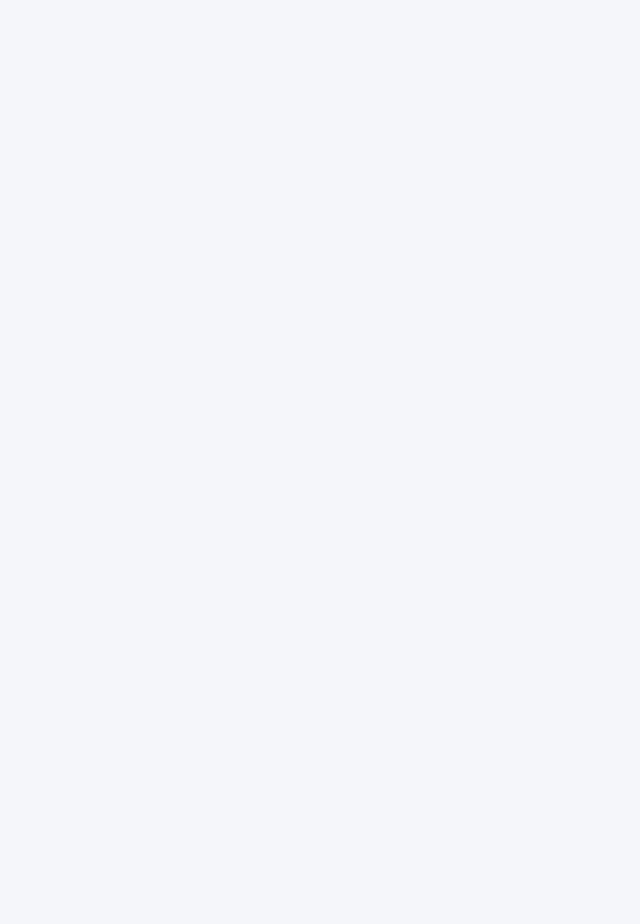
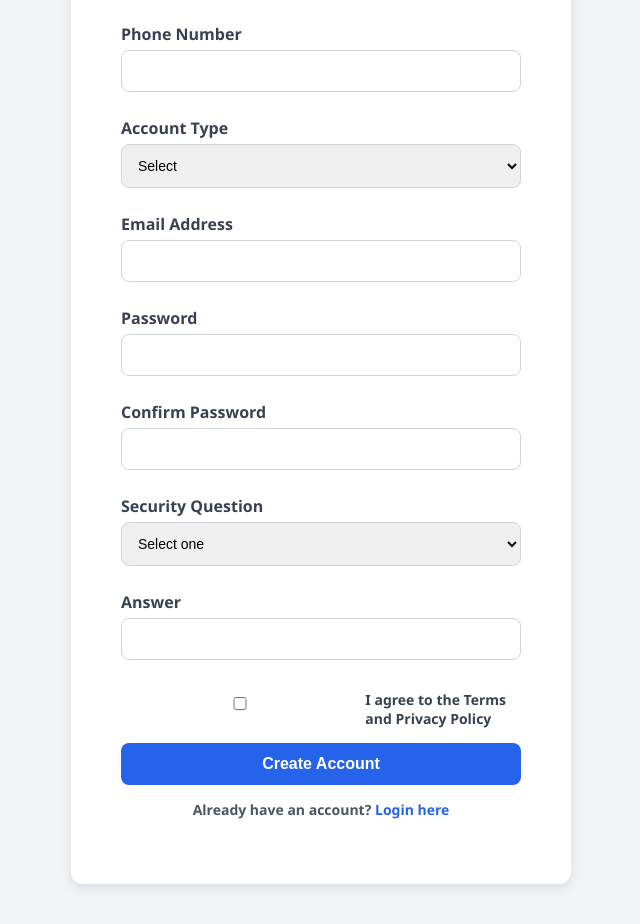
Before and after one commit to EddieASC21/Bank-Desktop, a React (Vite) app in the folder frontend/Bank-Desktop/: page /createAccount in a window 1280 px wide. Before the commit this address had no page. Shown: the part 568-1492 px from the top of the page, without its empty margins (319-959 px from the left). Before the commit the page ends 800 px from the top, so only its background shows below. Built offline with nearby package versions, Linux system fonts and the light colour scheme.

Commit message:
worked on the account creation page and styling it, still need to work on it

```diff
--- a/frontend/Bank-Desktop/src/App.jsx
+++ b/frontend/Bank-Desktop/src/App.jsx
@@ -2,6 +2,7 @@ import React from 'react';
 import { BrowserRouter as Router, Routes, Route } from 'react-router-dom';
 import LandingPage from './LandingPage.jsx';
 import Home from './Home.jsx';
+import CreateAccountPage from './CreateAccountPage.jsx';
 import './styles/App.css'
 
 
@@ -11,6 +12,7 @@ function App() {
       <Routes>
         <Route path="/" element={<LandingPage />} />
         <Route path="/home" element={<Home />} />
+        <Route path="/createAccount" element={<CreateAccountPage />} />
       </Routes>
     </Router>
   );
--- /dev/null
+++ b/frontend/Bank-Desktop/src/CreateAccountPage.jsx
@@ -0,0 +1,78 @@
+import React from 'react';
+import { useNavigate } from 'react-router-dom';
+import './styles/CreateAccount.css';
+
+function CreateAccountPage() {
+    const navigate = useNavigate();
+
+    const handleAccountCreated = (e) => {
+        e.preventDefault(); // prevent form submission reload
+        navigate("/home");
+    };
+
+    return (
+        <div className="create-account-container">
+            <div className="create-account-box">
+                <form onSubmit={handleAccountCreated}>
+                    <h1>Create an Account</h1>
+                    <p>Please fill in the following with your correct information</p>
+
+                    <label>First Name</label>
+                    <input type="text" required />
+
+                    <label>Middle Initial</label>
+                    <input type="text" />
+
+                    <label>Last Name</label>
+                    <input type="text" required />
+
+                    <label>Date of Birth</label>
+                    <input type="date" required />
+
+                    <label>Phone Number</label>
+                    <input type="tel" required />
+
+                    <label>Account Type</label>
+                    <select required>
+                        <option value="">Select</option>
+                        <option value="checking">Checking</option>
+                        <option value="savings">Savings</option>
+                    </select>
+
+                    <label>Email Address</label>
+                    <input type="email" required />
+
+                    <label>Password</label>
+                    <input type="password" required />
+
+                    <label>Confirm Password</label>
+                    <input type="password" required />
+
+                    <label>Security Question</label>
+                    <select required>
+                        <option value="">Select one</option>
+                        <option value="pet">What was your first pet’s name?</option>
+                        <option value="school">What elementary school did you attend?</option>
+                        <option value="maiden">What is your mother's maiden name?</option>
+                    </select>
+
+                    <label>Answer</label>
+                    <input type="text" required />
+
+                    <label className="checkbox">
+                        <input type="checkbox" required />
+                        I agree to the Terms and Privacy Policy
+                    </label>
+
+                    <button type="submit">Create Account</button>
+
+                    <p className="login-redirect">
+                        Already have an account? <a href="/">Login here</a>
+                    </p>
+                </form>
+            </div>
+        </div>
+    );
+}
+
+export default CreateAccountPage;
--- a/frontend/Bank-Desktop/src/LandingPage.jsx
+++ b/frontend/Bank-Desktop/src/LandingPage.jsx
@@ -8,6 +8,11 @@ function LandingPage() {
     const handleLogin = (e) => {
         e.preventDefault();
         navigate("/home");
+    };
+
+    const handleCreateAccount = (e) => {
+        e.preventDefault();
+        navigate("/createAccount");
     };
 
     return (
@@ -22,6 +27,7 @@ function LandingPage() {
                     <input type="password" required />
                     <button type="submit">Login</button>
                 </form>
+                <button onClick={handleCreateAccount}>Create An Account</button>
             </div>
         </div>
     );
--- /dev/null
+++ b/frontend/Bank-Desktop/src/styles/CreateAccount.css
@@ -0,0 +1,106 @@
+body {
+    margin: 0;
+    padding: 0;
+    font-family: 'Segoe UI', sans-serif;
+    background: #f3f4f6;
+}
+
+.create-account-container {
+    min-height: 100vh;
+    display: flex;
+    align-items: flex-start;
+    justify-content: center;
+    padding: 40px 20px;
+    box-sizing: border-box;
+    overflow-y: auto;
+  }
+
+.create-account-box {
+    background-color: white;
+    padding: 40px 50px;
+    border-radius: 12px;
+    box-shadow: 0 4px 12px rgba(0, 0, 0, 0.1);
+    width: 100%;
+    max-width: 500px;
+    box-sizing: border-box;
+}
+
+.create-account-box h1 {
+    margin-bottom: 10px;
+    text-align: center;
+    color: #1f2937;
+}
+
+.create-account-box p {
+    margin-bottom: 25px;
+    text-align: center;
+    color: #4b5563;
+}
+
+.create-account-box form label {
+    display: block;
+    margin: 10px 0 5px;
+    font-weight: 600;
+    color: #374151;
+}
+
+.create-account-box input,
+.create-account-box select {
+    width: 100%;
+    padding: 12px;
+    margin-bottom: 15px;
+    border: 1px solid #d1d5db;
+    border-radius: 8px;
+    outline: none;
+    font-size: 14px;
+    box-sizing: border-box;
+}
+
+.create-account-box input:focus,
+.create-account-box select:focus {
+    border-color: #2563eb;
+    box-shadow: 0 0 0 2px rgba(37, 99, 235, 0.2);
+}
+
+.create-account-box .checkbox {
+    display: flex;
+    align-items: center;
+    font-size: 14px;
+    margin: 15px 0;
+}
+
+.create-account-box .checkbox input {
+    margin-right: 10px;
+}
+
+.create-account-box button {
+    width: 100%;
+    padding: 12px;
+    background-color: #2563eb;
+    color: white;
+    font-weight: bold;
+    border: none;
+    border-radius: 8px;
+    cursor: pointer;
+    transition: background-color 0.2s ease;
+    font-size: 16px;
+}
+
+.create-account-box button:hover {
+    background-color: #1e40af;
+}
+
+.login-redirect {
+    margin-top: 15px;
+    text-align: center;
+    font-size: 14px;
+}
+
+.login-redirect a {
+    color: #2563eb;
+    text-decoration: none;
+}
+
+.login-redirect a:hover {
+    text-decoration: underline;
+}
```
